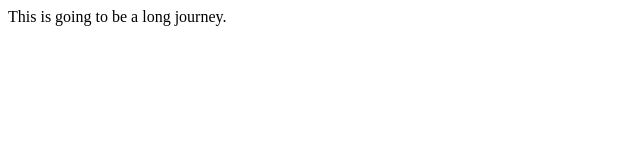
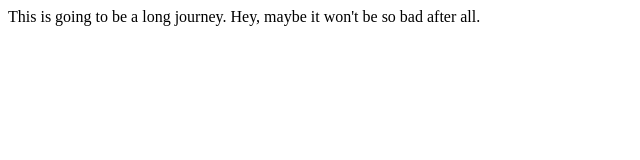
Before and after one commit to Reik-Doktr/Winter-Wonderland, a plain HTML site: page hehe.html in a window 1280 px wide. Shown: the whole page, without its empty margins (0-640 px from the left). Drawn offline with Linux system fonts and the light colour scheme.

Commit message:
Added extra line lol

```diff
--- a/hehe.html
+++ b/hehe.html
@@ -8,5 +8,7 @@
 </head>
 <body>
     This is going to be a long journey.
+
+    Hey, maybe it won't be so bad after all.
 </body>
 </html>
```
